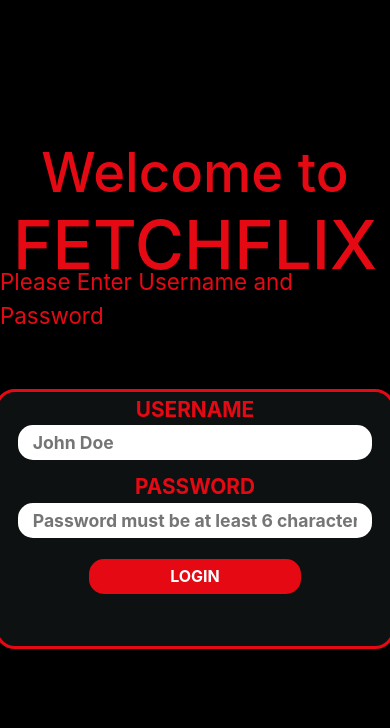
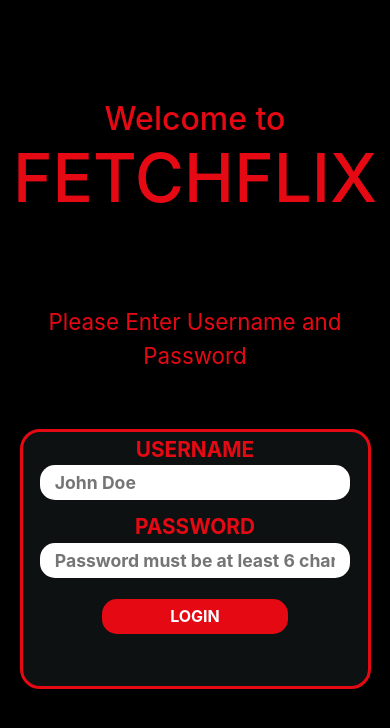
Before and after one commit to muratcanoncu/Movie-Browser-React, a React (Create React App) app: page / in a window 390 px wide. Shown: the top 728 px of the page. Built offline with nearby package versions, Linux system fonts and the light colour scheme; no server answers.

Commit message:
responsive design of searchBar,Loading,Login

```diff
--- a/src/App.css
+++ b/src/App.css
@@ -53,7 +53,7 @@ nav .signOut:hover {
   /* border: 1px solid black; */
 }
 #searchBar input {
-  width: 550px;
+  width: 30%;
   height: 45px;
   padding: 3px 6px;
   border: 2px solid black;
@@ -75,6 +75,12 @@ nav .signOut:hover {
   color: white;
 }
 /* loading  */
+.loadingTitle {
+  color: #e50914;
+  font-weight: bolder;
+  margin-bottom: 200px;
+  font-size: 3.7rem;
+}
 .loading {
   font-size: 2.7rem;
   animation-name: loadingWord;
@@ -155,6 +161,7 @@ h2 .dot3 {
 }
 .inform {
   color: black;
+  text-align: center;
   font-size: 1.4rem;
   animation-delay: 0.5s;
   animation-name: informa;
@@ -469,11 +476,36 @@ h2 .dot3 {
     font-size: 1rem;
     margin: 0 10px;
   }
+  .loadingTitle {
+    margin-top: 200px;
+    margin-bottom: 50px;
+    font-size: 3rem;
+  }
+  .welcomeToFetchflix {
+    font-size: 2rem;
+  }
+  @keyframes welcomeTitle {
+    0% {
+      top: -150px;
+    }
+    50% {
+      top: 150px;
+    }
+    100% {
+      top: 100px;
+    }
+  }
   .inform {
-    margin-top: 70px !important;
+    margin-top: 150px !important;
   }
-  #searchBar {
-    padding: 0 15px;
+  .login .loginBox {
+    width: 90%;
+  }
+  #searchBar input {
+    width: 70%;
+  }
+  #searchBar button {
+    width: 100px;
   }
   .contactPage form {
     height: 550px;
--- a/src/Components/LoadingPage/LoadingPage.js
+++ b/src/Components/LoadingPage/LoadingPage.js
@@ -6,16 +6,7 @@ function LoadingPage() {
       className="d-flex justify-content-center align-items-center flex-column"
       style={{ width: "100vw", height: "100vh", background: "black" }}
     >
-      <h1
-        style={{
-          color: "#e50914",
-          fontWeight: "bolder",
-          marginBottom: "200px",
-          fontSize: "3.7rem",
-        }}
-      >
-        FETCHFLIX
-      </h1>
+      <h1 className="loadingTitle">FETCHFLIX</h1>
       <h2
         className="loading"
         style={{ color: "#e50914", marginBottom: "300px" }}
```
